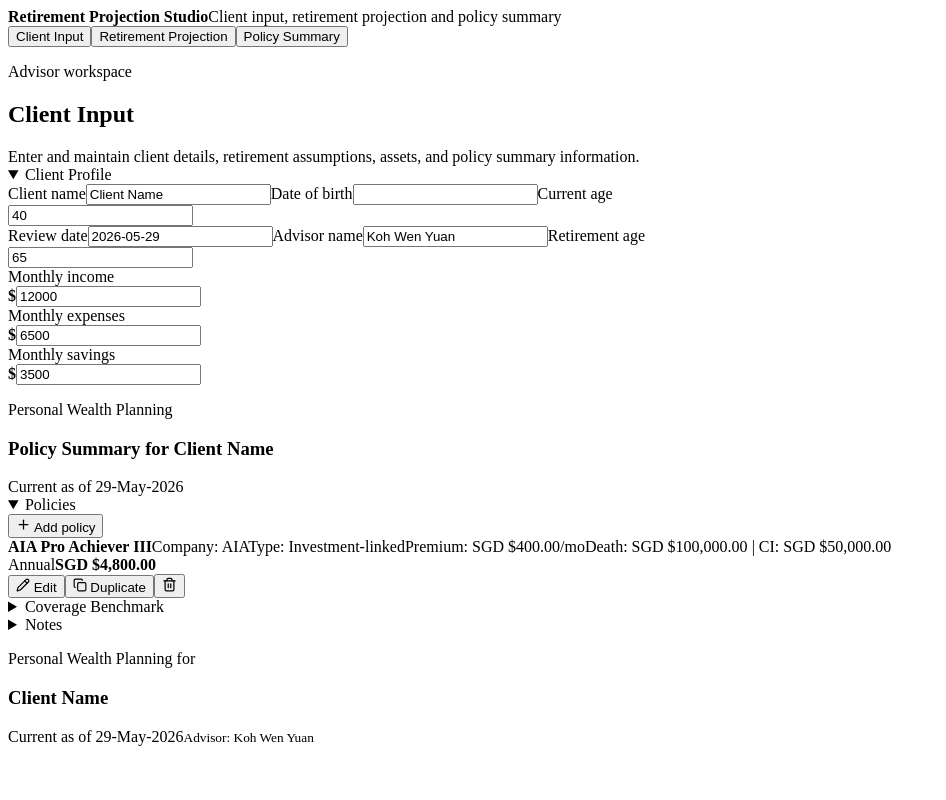
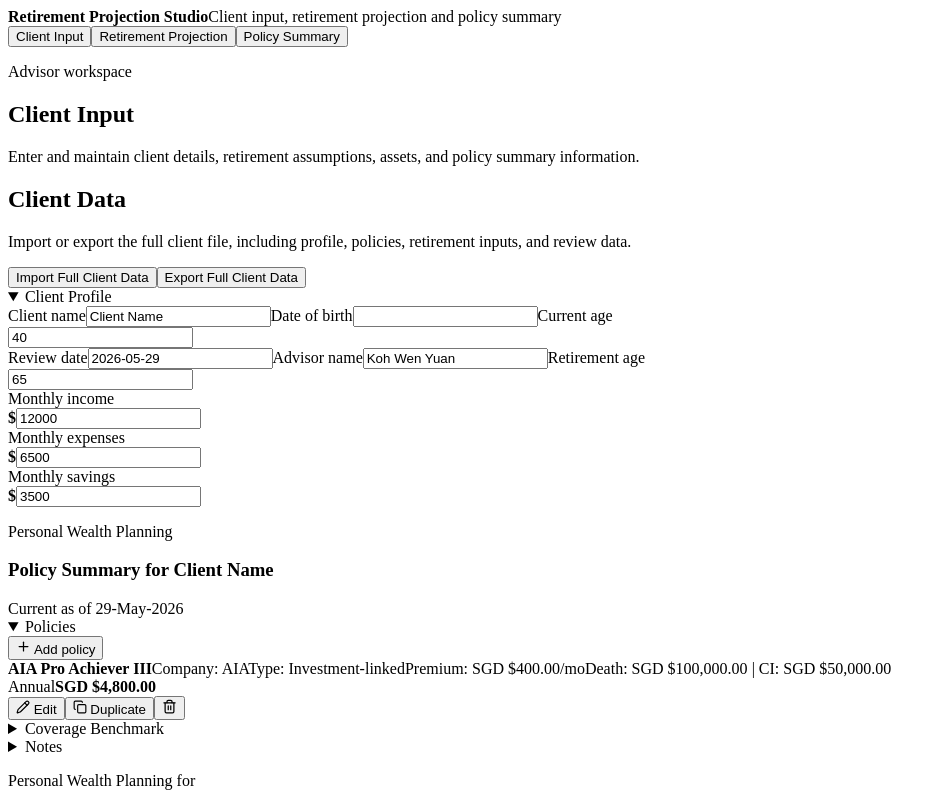
Before and after one commit to KWenYuan/retirement-sum-calculator, a React (Vite) app: page / in a window 1280 px wide. Shown: the top 800 px of the page, without its empty margins (0-946 px from the left). Built offline with nearby package versions, Linux system fonts and the light colour scheme; the HTML template or start-up script is replaced by a standard one.

Commit message:
Stable build 1.0

```diff
--- a/src/App.jsx
+++ b/src/App.jsx
@@ -300,6 +300,21 @@ export default function App() {
           {dataMessage && <div className="data-message">{dataMessage}</div>}
 
           <section className="client-input-flow">
+            <section className="panel data-export-panel client-data-panel">
+              <div>
+                <h2>Client Data</h2>
+                <p>Import or export the full client file, including profile, policies, retirement inputs, and review data.</p>
+              </div>
+              <div className="data-export-actions">
+                <button className="ghost-button data-action-button" type="button" onClick={requestImportFullClientData}>
+                  Import Full Client Data
+                </button>
+                <button className="ghost-button data-action-button" type="button" onClick={exportFullClientData}>
+                  Export Full Client Data
+                </button>
+              </div>
+            </section>
+
             <ProfileSection profile={profile} setProfile={setProfile} />
 
             <PolicySummary
@@ -338,21 +353,6 @@ export default function App() {
               changes={reviewChanges}
               clearPreviousReviewData={clearPreviousReviewData}
             />
-
-            <section className="panel data-export-panel">
-              <div>
-                <h2>Data Import / Export</h2>
-                <p>Save or restore the full client file, including profile, policy summary, retirement inputs, and review data.</p>
-              </div>
-              <div className="data-export-actions">
-                <button className="ghost-button data-action-button" type="button" onClick={requestImportFullClientData}>
-                  Import Full Client Data
-                </button>
-                <button className="ghost-button data-action-button" type="button" onClick={exportFullClientData}>
-                  Export Full Client Data
-                </button>
-              </div>
-            </section>
 
             <FollowUpTasks
               tasks={followUpTasks}
@@ -519,6 +519,9 @@ function PageNavigation({ currentPage, setCurrentPage }) {
               key={key}
               className={currentPage === key ? 'active' : ''}
               onClick={() => setCurrentPage(key)}
+              onPointerUp={(event) => {
+                if (event.pointerType === 'touch') setCurrentPage(key);
+              }}
             >
               {label}
             </button>
--- a/src/styles.css
+++ b/src/styles.css
@@ -89,6 +89,8 @@ button {
 }
 
 .mode-toolbar-actions {
+  position: relative;
+  z-index: 2;
   display: flex;
   align-items: center;
   justify-content: flex-end;
@@ -97,6 +99,8 @@ button {
 }
 
 .page-toggle {
+  position: relative;
+  z-index: 3;
   display: inline-flex;
   gap: 4px;
   padding: 4px;
@@ -106,6 +110,11 @@ button {
 }
 
 .page-toggle button {
+  position: relative;
+  z-index: 4;
+  pointer-events: auto;
+  touch-action: manipulation;
+  -webkit-tap-highlight-color: rgba(196, 154, 67, 0.24);
   min-height: 36px;
   padding: 0 13px;
   border: 0;
@@ -203,8 +212,27 @@ button {
 }
 
 .client-input-flow .policy-summary-page {
+  width: 100%;
+  max-width: 100%;
+  min-width: 0;
+  margin: 0;
   padding: 0;
   background: transparent;
+}
+
+.client-input-flow .policy-summary-editor,
+.client-input-flow .policy-summary-page > .policy-summary-editor,
+.client-input-flow .policy-summary-page > .policy-summary-hero,
+.client-input-flow .policy-summary-page > .policy-export-hidden {
+  width: 100%;
+  min-width: 0;
+}
+
+.client-input-flow .policy-summary-card,
+.client-input-flow .compact-item-card,
+.client-input-flow .input-accordion,
+.client-input-flow .panel {
+  max-width: 100%;
 }
 
 .client-input-flow .policy-summary-hero {
--- a/src/utils/projections.js
+++ b/src/utils/projections.js
@@ -55,7 +55,8 @@ const getPolicyCashValueAtAge = (asset = {}, currentAge, targetAge) => {
   const current = asNumber(currentAge);
   const age = asNumber(targetAge);
   const startAge = asNumber(asset.startAge) || current;
-  if (age < startAge || age > current) return 0;
+  if (age < startAge) return 0;
+  if (age >= current) return cashValue;
   if (startAge >= current) return age === current ? cashValue : 0;
   const progress = (age - startAge) / (current - startAge);
   return Math.max(0, cashValue * progress);
```
Also changed, not shown: 5 other files (tests, documents, lock files or other folders).
